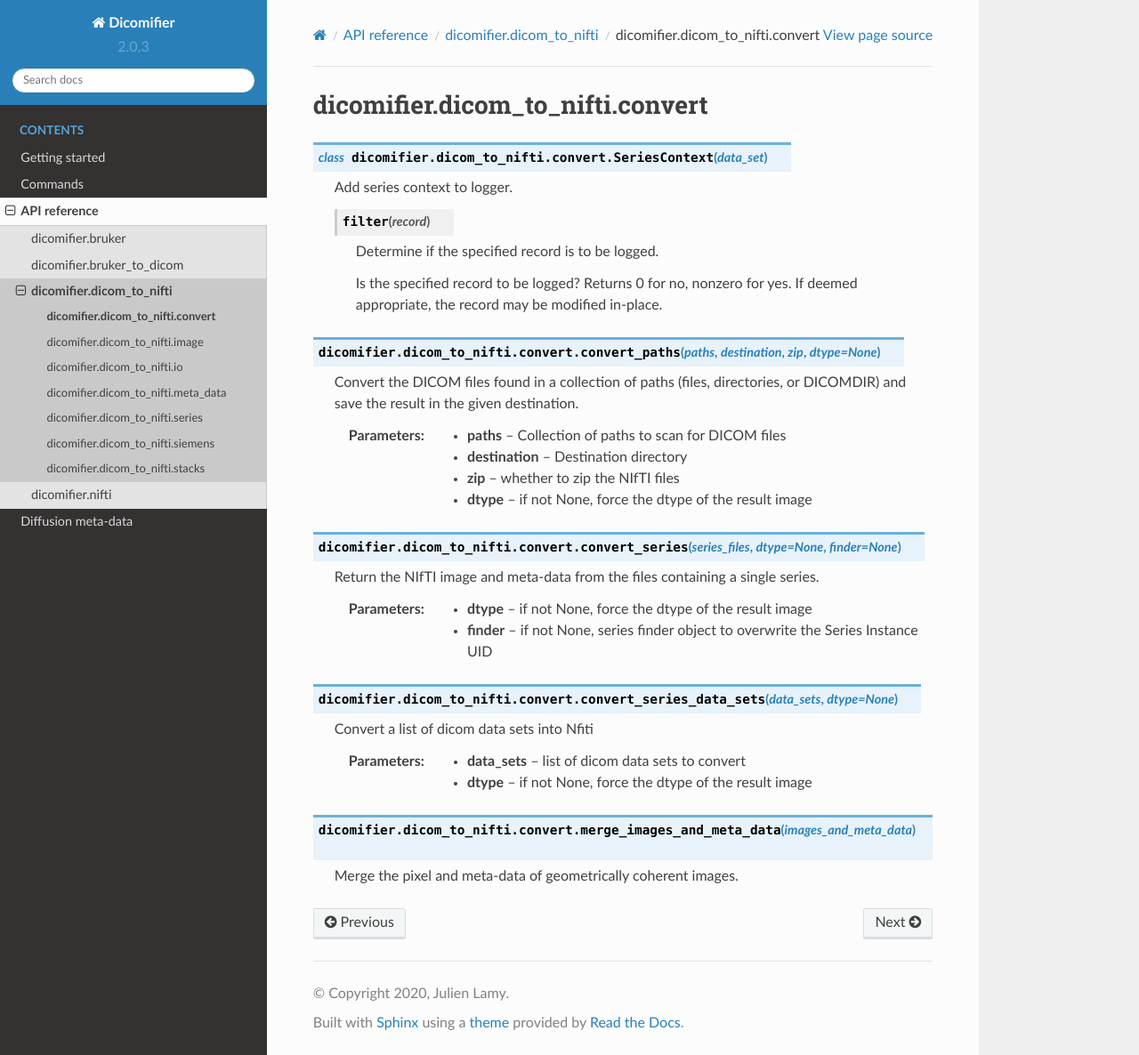
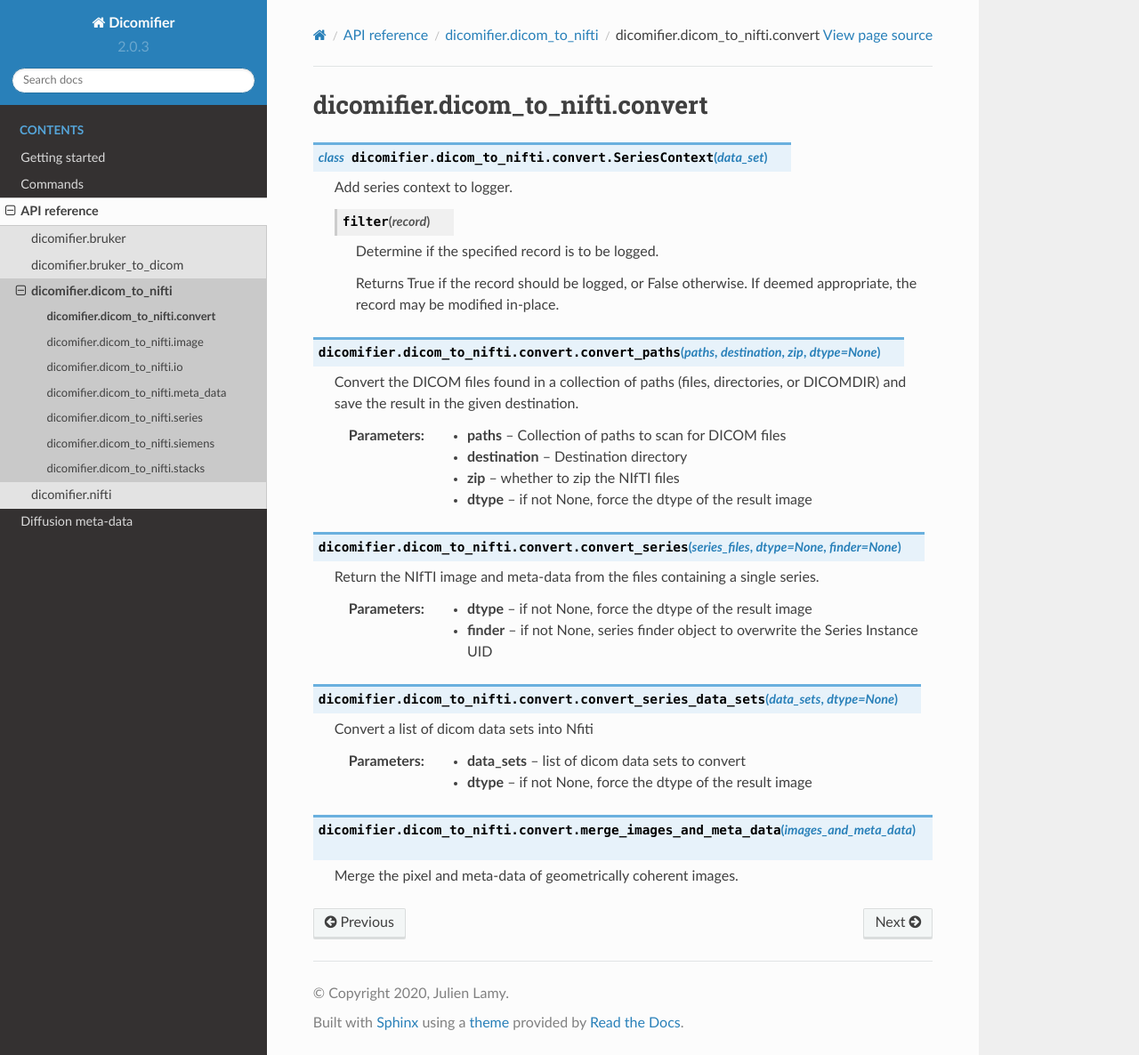
Before and after one commit to lamyj/dicomifier, a Sphinx documentation site: the page built from docs/api_reference/dicom_to_nifti/convert.rst, in a window 1280 px wide and 1186 px high. Shown: the whole window at 89% size. Built offline with Sphinx 7.4.7 and the Read the Docs theme 2.0.0, drawn with Linux system fonts in a browser that asks for light colours.

Commit message:
Update documentation

```diff
--- a/docs/api_reference/bruker.rst
+++ b/docs/api_reference/bruker.rst
@@ -32,7 +32,7 @@
       Test if dataset contains a given field.
 
 
-   .. py:method:: Dataset.items(self: dicomifier.bruker.Dataset) -> iterator
+   .. py:method:: Dataset.items(self: dicomifier.bruker.Dataset) -> Iterator
       :module: dicomifier.bruker
 
       Iterate on fields
--- a/docs/api_reference/bruker_to_dicom/convert.rst
+++ b/docs/api_reference/bruker_to_dicom/convert.rst
@@ -17,8 +17,8 @@
 
       Determine if the specified record is to be logged.
 
-      Is the specified record to be logged? Returns 0 for no, nonzero for
-      yes. If deemed appropriate, the record may be modified in-place.
+      Returns True if the record should be logged, or False otherwise.
+      If deemed appropriate, the record may be modified in-place.
 
 
 .. py:function:: convert_directory(source, dicomdir, multiframe, writer)
--- a/docs/api_reference/dicom_to_nifti/convert.rst
+++ b/docs/api_reference/dicom_to_nifti/convert.rst
@@ -17,8 +17,8 @@
 
       Determine if the specified record is to be logged.
 
-      Is the specified record to be logged? Returns 0 for no, nonzero for
-      yes. If deemed appropriate, the record may be modified in-place.
+      Returns True if the record should be logged, or False otherwise.
+      If deemed appropriate, the record may be modified in-place.
 
 
 .. py:function:: convert_paths(paths, destination, zip, dtype=None)
```
